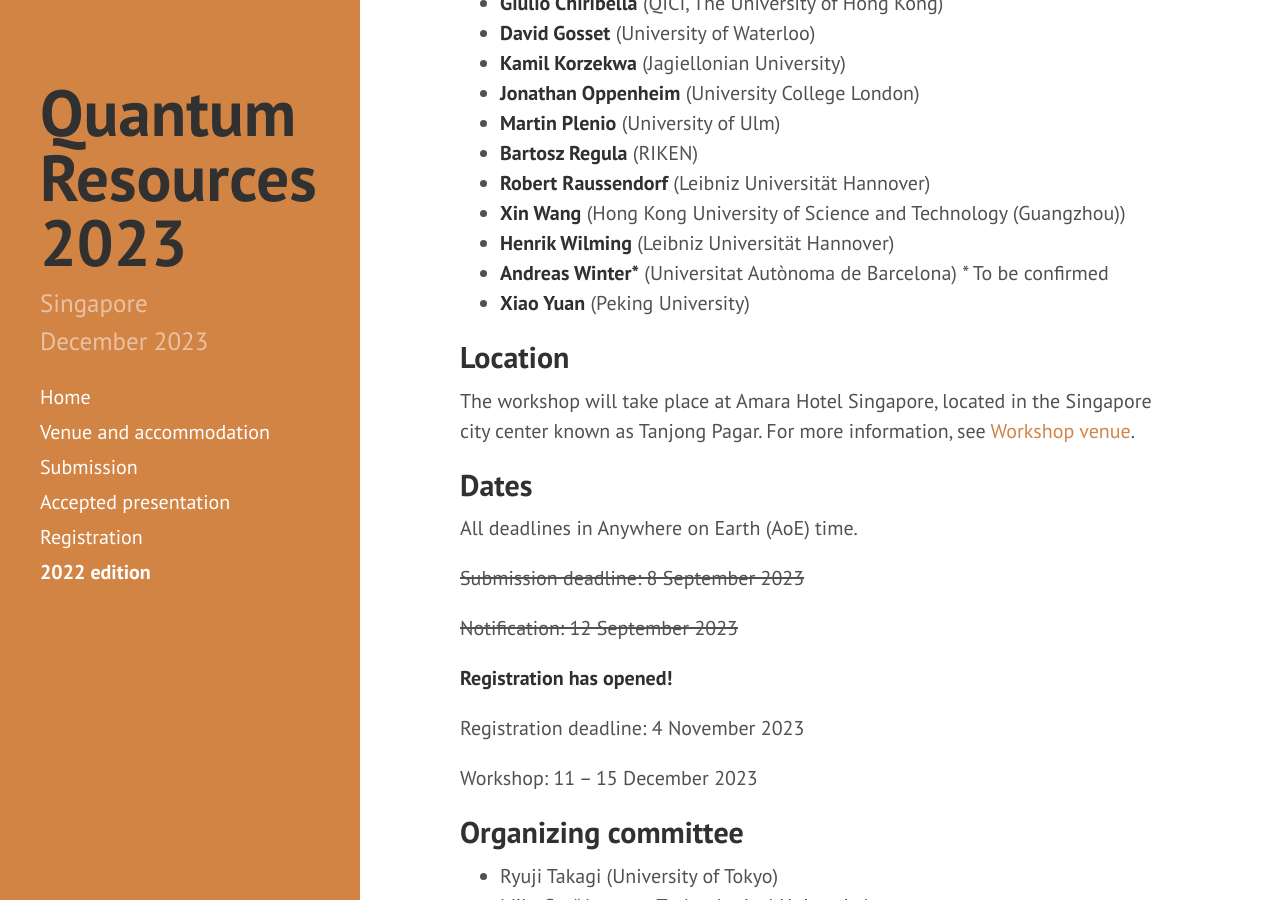
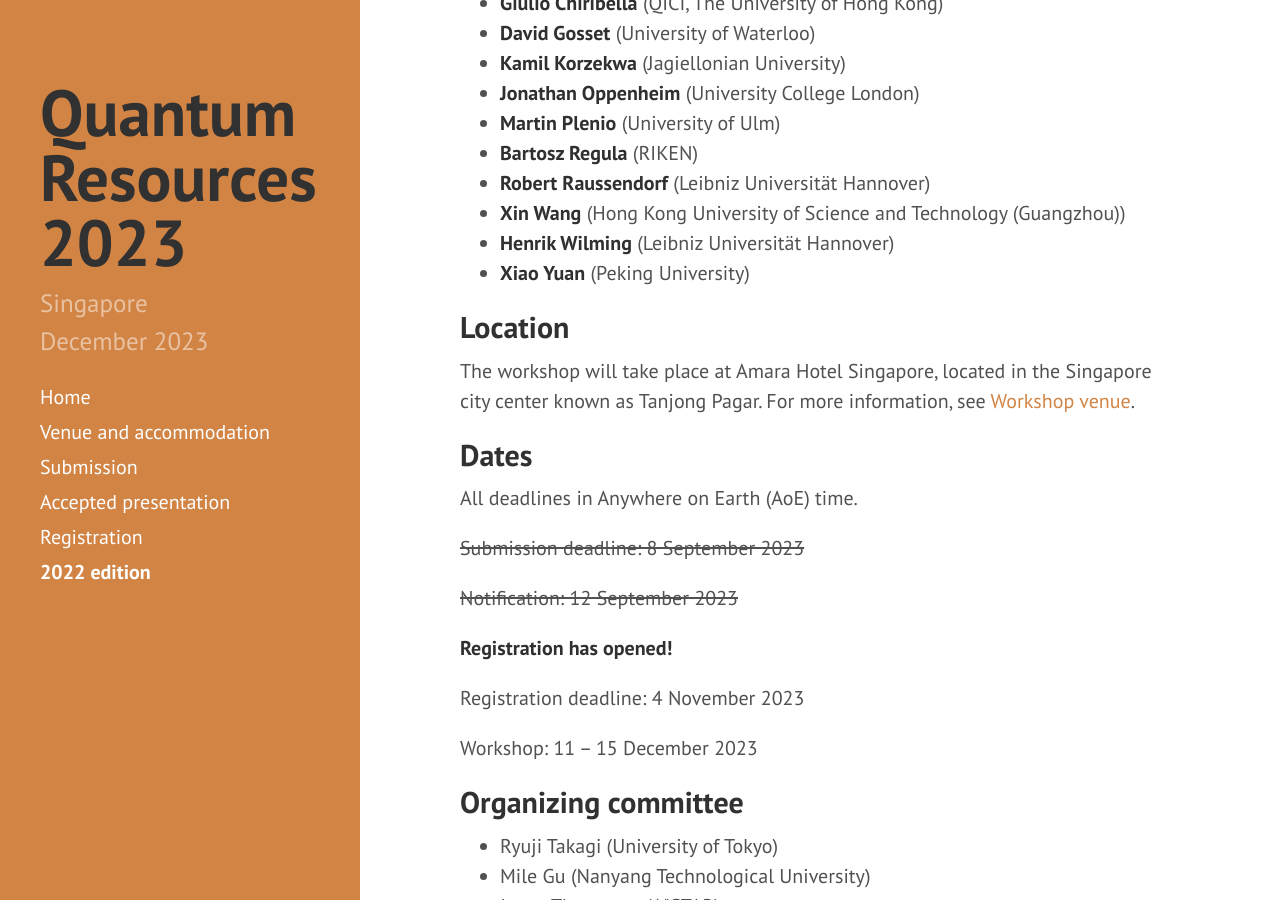
Before and after one commit to RyujiPat2/RyujiPat2.github.io, a Jekyll site: the page built from index.md, in a window 1280 px wide and 900 px high, scrolled down 1038 px. Built offline with Jekyll 4.4.1, drawn with Linux system fonts in a browser that asks for light colours; nearby versions of some CDN libraries.

Commit message:
Update index.md

```diff
--- a/index.md
+++ b/index.md
@@ -39,7 +39,6 @@ The workshop will consist of invited talks by experts in various aspects of quan
 * **Robert Raussendorf** (Leibniz Universität Hannover)
 * **Xin Wang** (Hong Kong University of Science and Technology (Guangzhou))
 * **Henrik Wilming** (Leibniz Universität Hannover)
-* **Andreas Winter\*** (Universitat Autònoma de Barcelona) \* To be confirmed
 * **Xiao Yuan** (Peking University)
 
 ## Location
```
